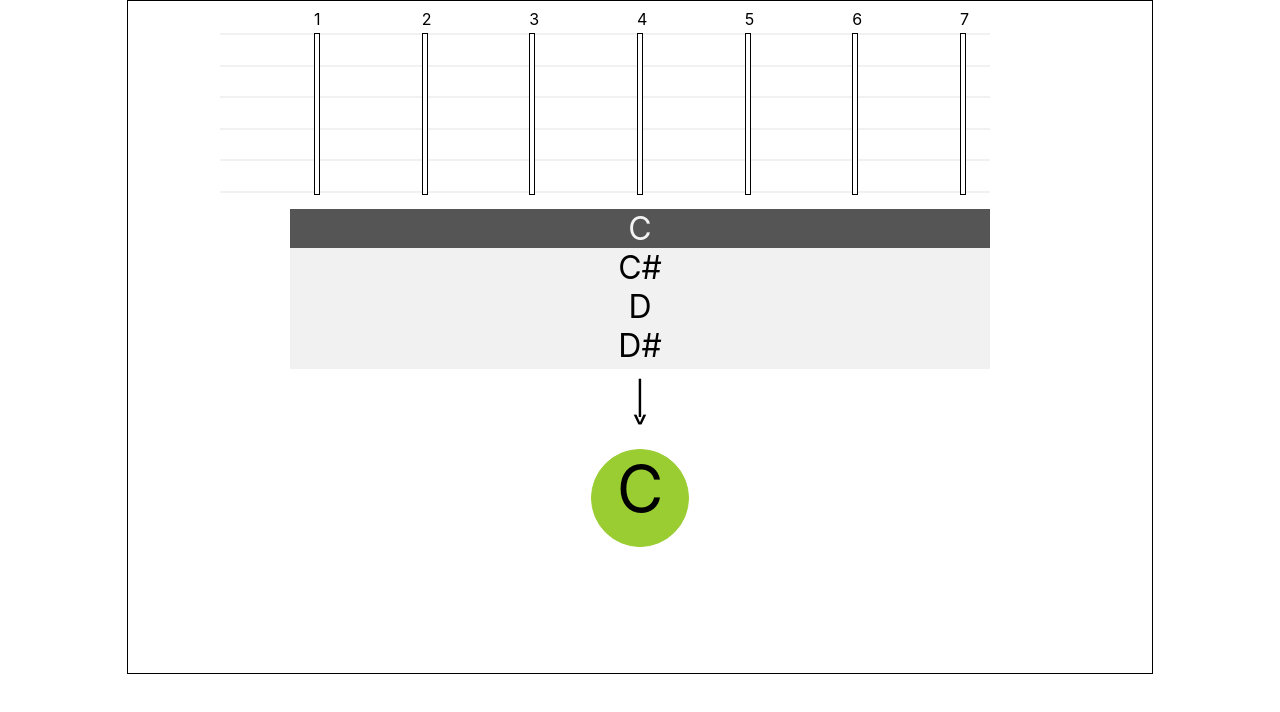
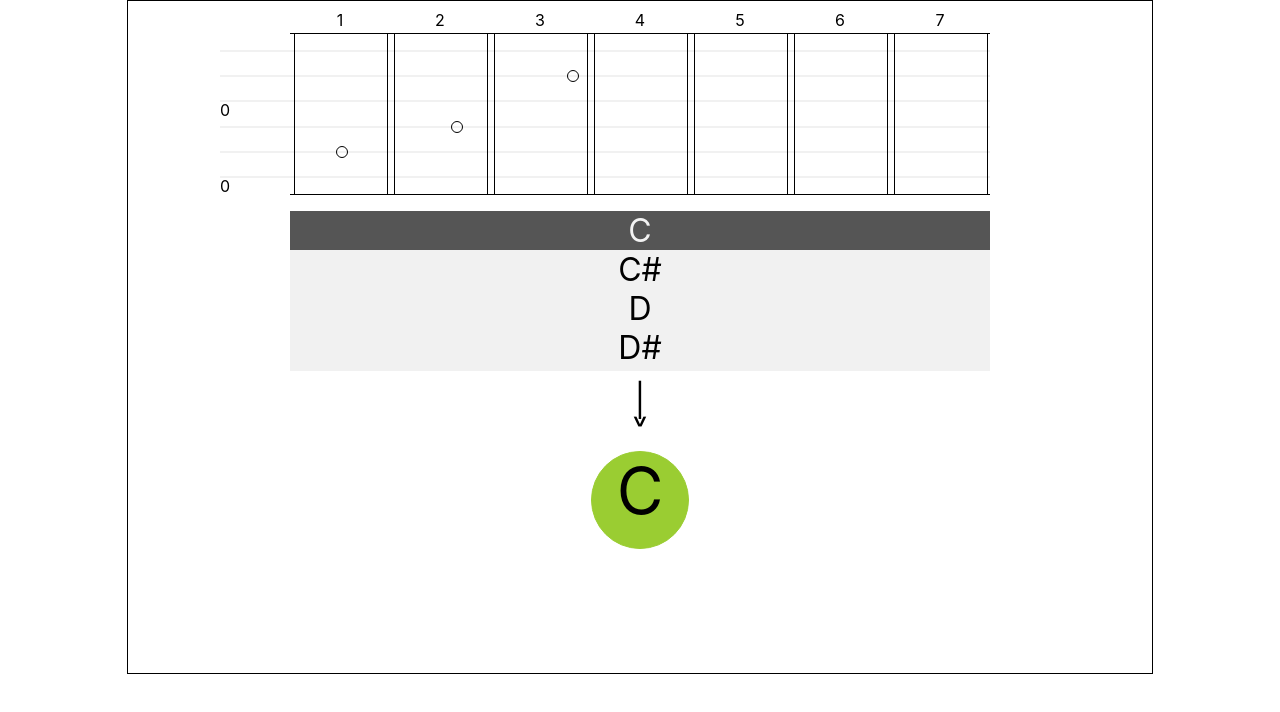
Before and after one commit to thedann/capo-transposer, a React (Create React App) app: page / in a window 1280 px wide. Shown: the top 712 px of the page. Built offline with nearby package versions, Linux system fonts and the light colour scheme.

Commit message:
started to print out chord shapes on guitarStrings

```diff
--- a/src/Components/ChordSelector.tsx
+++ b/src/Components/ChordSelector.tsx
@@ -1,7 +1,7 @@
 import React, { FC, useContext, useState } from 'react';
 import styled from 'styled-components';
 import { allBaseChords, Chord } from '../Helpers/Chords';
-import Color from '../Colors';
+import Color from '../Helpers/Colors';
 import { AppContext } from '../Context/Context';
 
 const StyledUl = styled.ul`
@@ -53,6 +53,7 @@ const ChordSelector: FC = () => {
         <StyledLi
           selected={currentChord === chord}
           onClick={() => updateCurrentChord(chord)}
+          key={chord}
         >
           {chord}
         </StyledLi>
--- a/src/Components/GuitarFret.tsx
+++ b/src/Components/GuitarFret.tsx
@@ -3,31 +3,69 @@ import styled from 'styled-components';
 import MediaQueries from '../Helpers/MediaQueries';
 
 const FretWrapper = styled.div`
-  padding: 0 0.5rem;
+  padding: 0 0.25rem;
+  flex-grow: 1;
+  position: relative;
 
   :hover {
     cursor: pointer;
   }
 
   @media ${MediaQueries.aboveTablet} {
-    padding: 0 1.5rem;
+    /* padding: 0 1.5rem; */
   }
 `;
 
 const StyledFret = styled.div<{ capoOn?: boolean }>`
-  width: 0.25rem;
+  width: 100%;
   height: 100%;
 
-  background: ${({ capoOn }) => (capoOn ? 'black' : 'white')};
-  border: 1px solid black;
+  background: ${({ capoOn }) => (capoOn ? 'black' : 'none')};
+  border-left: 1px solid black;
+  border-right: 1px solid black;
+
   position: relative;
+  z-index: 1;
 `;
 
 const StyledNumber = styled.p`
   position: absolute;
   top: -1.5rem;
-  padding-right: 1px;
+  left: 0;
+  right: 0;
   margin: 0;
+  margin-left: auto;
+  margin-right: auto;
+`;
+
+const StyledCapo = styled.div`
+  width: 1rem;
+  height: 110%;
+  background: black;
+  z-index: 1;
+  position: absolute;
+  top: -0.5rem;
+  left: 1rem;
+`;
+
+const StyledCapoCurve = styled.div`
+  background: black;
+  z-index: -100;
+  position: absolute;
+  bottom: -0.5rem;
+  left: 1rem;
+  height: 0.5rem;
+  width: 1.5rem;
+  border-bottom-right-radius: 40px;
+`;
+
+const StyledDot = styled.div<{ stringToBePlayedAt?: number }>`
+  border-radius: 40px;
+  border: 1px solid black;
+  width: 10px;
+  height: 10px;
+  position: absolute;
+  left: 2rem;
 `;
 
 interface GuitarFretProp {
@@ -40,7 +78,9 @@ const GuitarFret: FC<GuitarFretProp> = ({ capoOn, onClick, number }) => {
   return (
     <FretWrapper onClick={onClick}>
       <StyledNumber>{number}</StyledNumber>
-      <StyledFret capoOn={capoOn} />
+      <StyledFret />
+      {capoOn && <StyledCapo />}
+      {capoOn && <StyledCapoCurve />}
     </FretWrapper>
   );
 };
--- a/src/Components/GuitarNeck.tsx
+++ b/src/Components/GuitarNeck.tsx
@@ -1,10 +1,11 @@
-import React, { FC, useContext } from 'react';
+import React, { FC, useContext, useEffect, useState } from 'react';
 import styled from 'styled-components';
-import Color from '../Colors';
+import Color from '../Helpers/Colors';
 import { AppContext } from '../Context/Context';
 import MediaQueries from '../Helpers/MediaQueries';
 import GuitarFret from './GuitarFret';
 import GuitarString from './GuitarString';
+import chordGrip from '../Helpers/ChordGrip';
 
 const Container = styled.div`
   min-width: 300px;
@@ -13,6 +14,8 @@ const Container = styled.div`
   display: flex;
   justify-content: space-between;
   position: relative;
+  border-top: 1px solid black;
+  border-bottom: 1px solid black;
 
   @media ${MediaQueries.aboveTablet} {
     min-width: 700px;
@@ -22,13 +25,14 @@ const Container = styled.div`
 
 const StringContainer = styled.div`
   position: absolute;
-  height: 100%;
+  height: 80%;
   width: 101%;
   display: flex;
   justify-content: space-between;
   flex-direction: column;
   z-index: -10;
   left: -1%;
+  top: 10%;
 
   @media ${MediaQueries.aboveTablet} {
     width: 110%;
@@ -36,16 +40,15 @@ const StringContainer = styled.div`
   }
 `;
 
-const StyledGuitarString = styled.div`
-  width: 100%;
-  height: 2px;
-  background: ${Color.LightGrey};
-`;
-
 const GuitarNeck: FC = () => {
   const frets: number[] = [1, 2, 3, 4, 5, 6, 7];
 
-  const { capoFret, updateCapo } = useContext(AppContext);
+  const { capoFret, updateCapo, currentChord } = useContext(AppContext);
+  const [currentGrip, setCurrentGrip] = useState(chordGrip(currentChord));
+
+  useEffect(() => {
+    setCurrentGrip(chordGrip(currentChord));
+  }, [currentChord, capoFret]);
 
   const onFretClick = (fretNumber: number) => {
     if (fretNumber === capoFret) {
@@ -57,21 +60,23 @@ const GuitarNeck: FC = () => {
 
   return (
     <Container>
-      {frets.map((fretNumber) => (
+      {frets.map((fretNumber, index) => (
         <GuitarFret
           onClick={() => onFretClick(fretNumber)}
           capoOn={capoFret === fretNumber}
           number={fretNumber}
+          key={index}
         />
       ))}
 
       <StringContainer>
+        {currentGrip && currentGrip.map((guitarString) => <GuitarString toBePlayedAt={guitarString} />)}
+        {/* <GuitarString />
         <GuitarString />
         <GuitarString />
         <GuitarString />
         <GuitarString />
-        <GuitarString />
-        <GuitarString />
+        <GuitarString /> */}
       </StringContainer>
     </Container>
   );
--- a/src/Components/GuitarString.tsx
+++ b/src/Components/GuitarString.tsx
@@ -1,6 +1,6 @@
 import React, { FC } from 'react';
 import styled from 'styled-components';
-import Color from '../Colors';
+import Color from '../Helpers/Colors';
 
 const StyledGuitarString = styled.div`
   width: 100%;
@@ -8,23 +8,27 @@ const StyledGuitarString = styled.div`
   background: ${Color.LightGrey};
   display: flex;
   justify-content: space-between;
+  position: relative;
 `;
 
-const StyledDot = styled.div`
+const StyledDot = styled.div<{ stringToBePlayedAt?: number }>`
   border-radius: 40px;
   border: 1px solid black;
-  width: 4px;
-  height: 4px;
+  width: 10px;
+  height: 10px;
+  position: absolute;
+  top: -5px;
+  left: ${({ stringToBePlayedAt }) =>
+    stringToBePlayedAt ? `${stringToBePlayedAt * 15}%` : '1px'};
 `;
 
-const GuitarString: FC = () => (
+interface StringProps {
+  toBePlayedAt?: null | number;
+}
+
+const GuitarString: FC<StringProps> = ({ toBePlayedAt }) => (
   <StyledGuitarString>
-    {/* <StyledDot />
-    <StyledDot />
-    <StyledDot />
-    <StyledDot />
-    <StyledDot />
-    <StyledDot /> */}
+    {toBePlayedAt && <StyledDot stringToBePlayedAt={toBePlayedAt} />}
   </StyledGuitarString>
 );
 
```
Also changed, not shown: src/Helpers/Colors.ts (renamed from src/Colors.ts).
